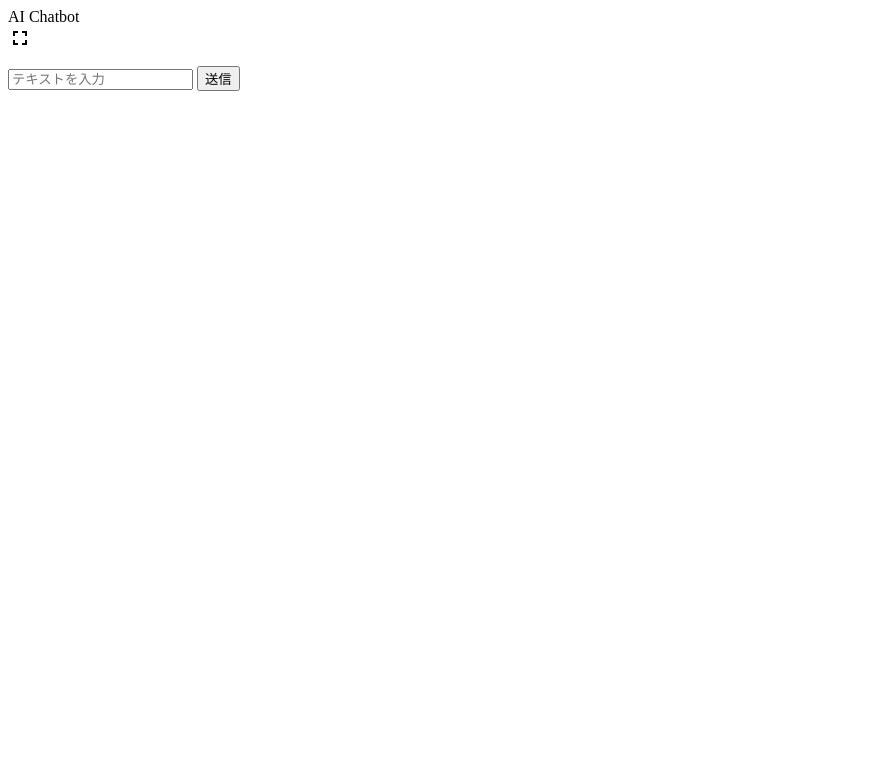
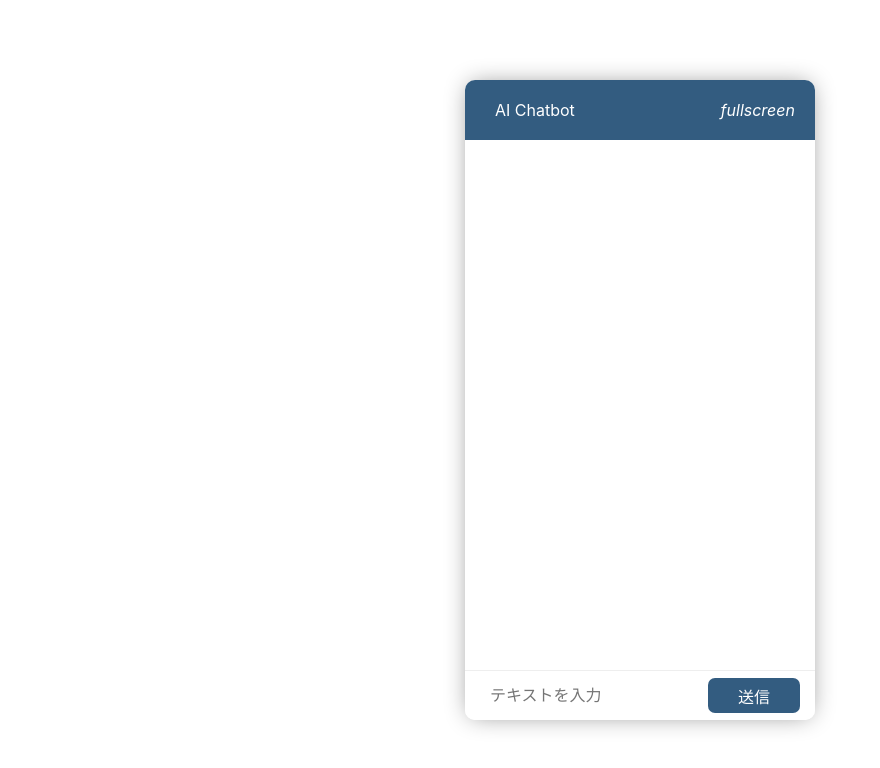
Before and after one commit to dait-tsp-asato/webexpo-function, a plain HTML site: page index.html in a window 1280 px wide. Shown: the whole page, without its empty margins (0-880 px from the left). Drawn offline with Linux system fonts and the light colour scheme.

Commit message:
Update index.html

```diff
--- a/index.html
+++ b/index.html
@@ -1,5 +1,6 @@
 <!--Import Google Icon Font-->
-<link href= "https://fonts.googleapis.com/icon?family=Material+Icons" rel= "stylesheet">
+<!--<link href= "https://fonts.googleapis.com/icon?family=Material+Icons" rel= "stylesheet">-->
+<link href= "Style.css" rel= "stylesheet">
   <div id= "chatbot">
 	  <div id= "chatbot-header">
 		  <div id= "chatbot-logo">AI Chatbot</div>
```
